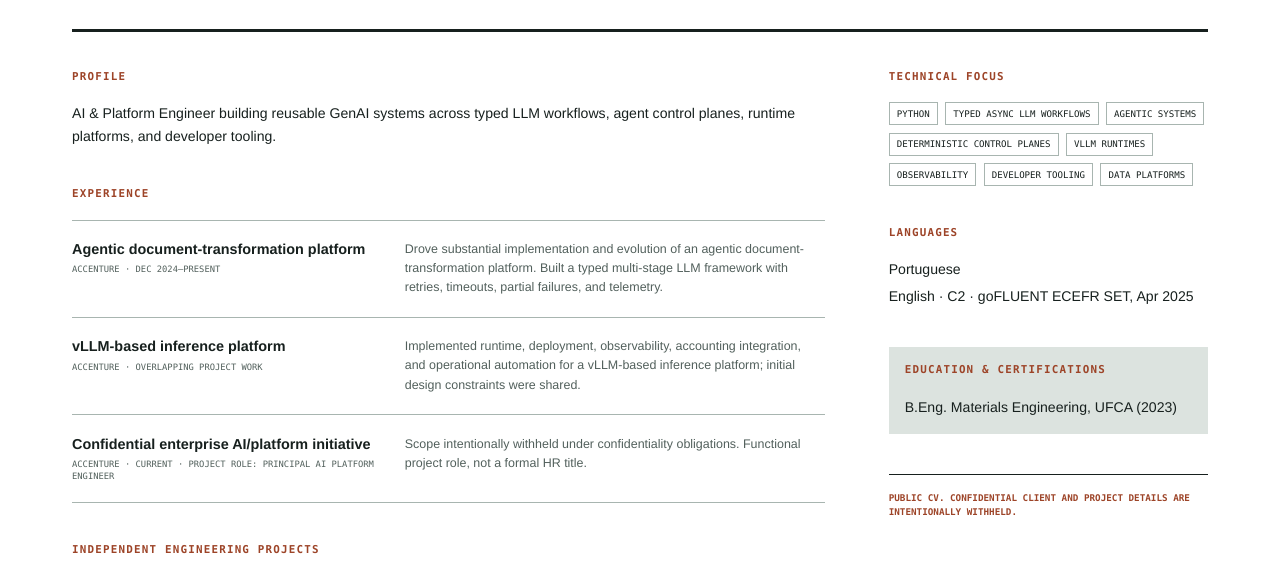
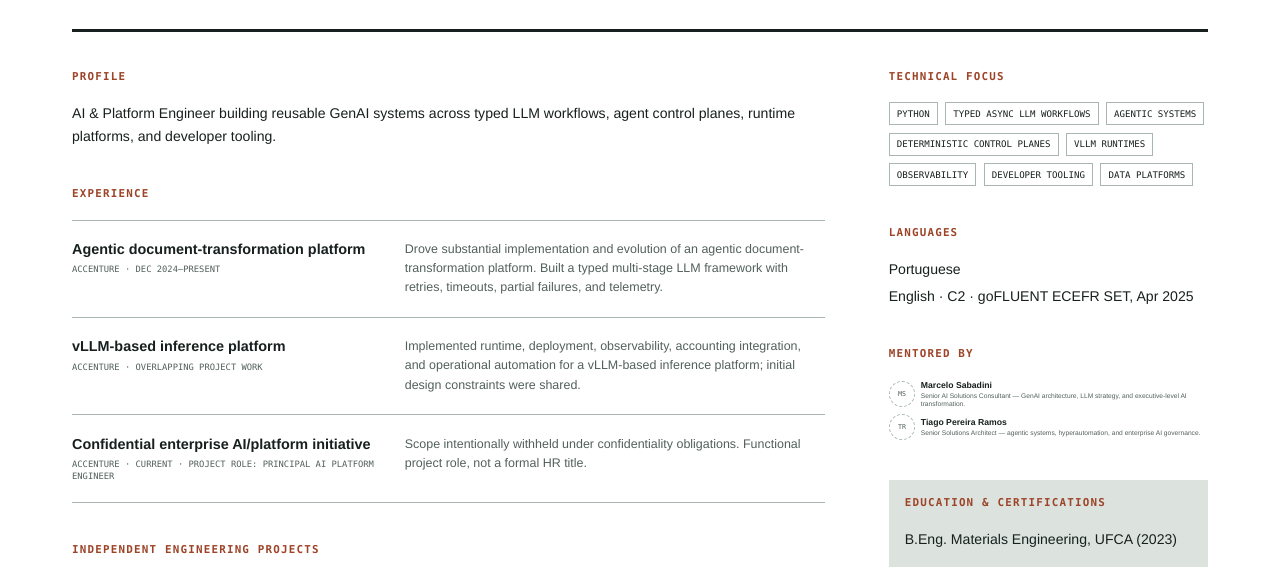
Before and after one commit to al4xdev/al4xdev.github.io, a website: page cv/index.html in a window 1280 px wide. Shown: the part 202-774 px from the top of the page. Drawn offline with Linux system fonts and the light colour scheme.

Commit message:
show mentors on desktop CV, fix A4 overflow with tighter spacing

```diff
--- a/cv/styles.css
+++ b/cv/styles.css
@@ -183,18 +183,18 @@ a {
 }
 
 .cv-mentors {
-  display: none;
+  display: block;
 }
 
 .cv-mentor-list {
   display: grid;
-  gap: 2.5mm;
+  gap: 1.5mm;
 }
 
 .cv-mentor {
   display: grid;
-  grid-template-columns: 8mm minmax(0, 1fr);
-  gap: 2.5mm;
+  grid-template-columns: 7mm minmax(0, 1fr);
+  gap: 1.5mm;
   align-items: center;
   color: inherit;
   text-decoration: none;
@@ -202,8 +202,8 @@ a {
 
 .cv-mentor-portrait {
   display: grid;
-  width: 8mm;
-  height: 8mm;
+  width: 7mm;
+  height: 7mm;
   place-items: center;
   overflow: hidden;
   border: 0.25mm dashed var(--mineral);
@@ -241,7 +241,7 @@ a {
 }
 
 .mock-footnote {
-  margin: 2.5rem 0 0;
+  margin: 1.5rem 0 0;
   padding-top: 1rem;
   border-top: 1px solid var(--carbon);
   color: var(--copper);
@@ -291,6 +291,10 @@ a {
   .system-list li {
     grid-template-columns: minmax(7rem, 0.8fr) minmax(0, 1.2fr);
   }
+
+  .cv-mentors {
+    display: none;
+  }
 }
 
 @page {
@@ -336,12 +340,10 @@ a {
   }
 
   .cv-block + .cv-block {
-    margin-top: 5mm;
+    margin-top: 3mm;
   }
 
-  .cv-mentors {
-    display: block;
-  }
+
 
   .cv-entry {
     grid-template-columns: minmax(38mm, 0.85fr) minmax(0, 1.15fr);
```
Also changed, not shown: tests/e2e/portfolio.spec.mjs (+3 -0 lines).
